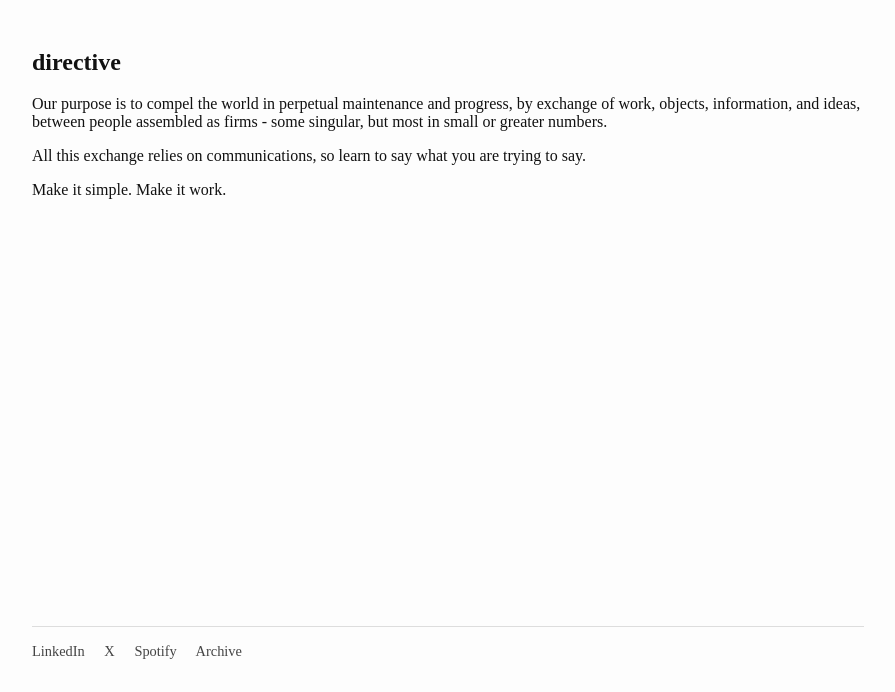
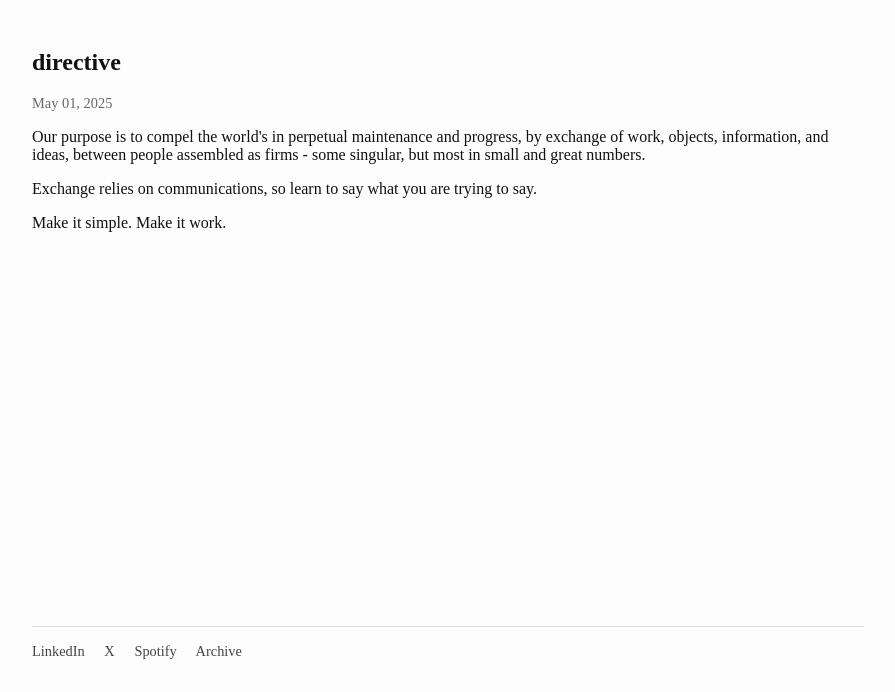
Before and after one commit to marcbienaime/marcbienaime.github.io, a plain HTML site: page index.html in a window 1280 px wide. Shown: the part 172-864 px from the top of the page, without its empty margins (192-1087 px from the left). Drawn offline with Linux system fonts and the light colour scheme.

Commit message:
Update index.html

```diff
--- a/index.html
+++ b/index.html
@@ -60,10 +60,10 @@
 <main>
     <h2>directive</h2>
     <p id="directive-date" style="font-size: 0.9rem; color: #666;"></p>
-    <p>Our purpose is to compel the world in perpetual maintenance and progress, by exchange of work, objects, information, and ideas,
-            between people assembled as firms - some singular, but most in small or greater numbers.</p>
+    <p>Our purpose is to compel the world's in perpetual maintenance and progress, by exchange of work, objects, information, and ideas,
+            between people assembled as firms - some singular, but most in small and great numbers.</p>
 
-    <p>All this exchange relies on communications, so learn to say what you are trying to say.</p>
+    <p>Exchange relies on communications, so learn to say what you are trying to say.</p>
 
     <p>Make it simple. Make it work.</p>
 
@@ -72,17 +72,19 @@
             year: 'numeric',
             month: 'long',
             day: '2-digit'
-        })}`;
+        });
     </script>
 </main>
 
   <footer>
     <div class="menu">
-      <a href="https://www.linkedin.com/in/mbienaime" target="_blank">LinkedIn</a>
+    <a href="https://www.linkedin.com/in/mbienaime" target="_blank">LinkedIn</a>
       <a href="https://twitter.com/marcbienaime" target="_blank">X</a>
       <a href="https://open.spotify.com/user/1233284565?si=689fe8c6172f4067" target="_blank">Spotify</a>
       <a href="/archive">Archive</a>
+    </div>
 
+    </script>
   </footer>
 </body>
 </html>
```
